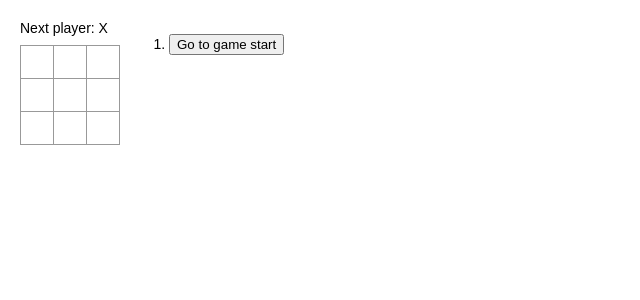
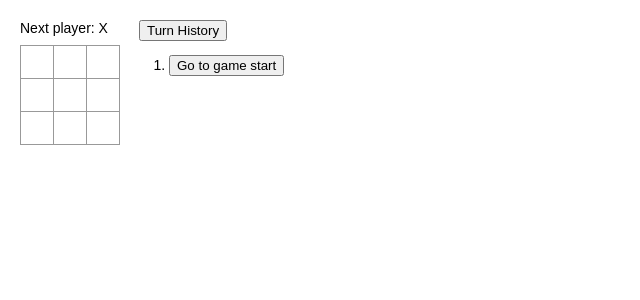
Before and after one commit to pashunt13/tic-tac-toe, a React (Create React App) app: page / in a window 1280 px wide. Shown: the top 300 px of the page, without its empty margins (0-640 px from the left). Built offline with nearby package versions, Linux system fonts and the light colour scheme.

Commit message:
adding turn history list

```diff
--- a/src/App.js
+++ b/src/App.js
@@ -59,6 +59,41 @@ function Board({ xIsNext, squares, onPlay }) {
   );
 }
 
+function Info({ history, currentMove, jumpTo }) {
+  const [isTurned, setIsTurned] = useState(false);
+
+  function turnHistory() {
+    setIsTurned(!isTurned);
+  }
+
+  const moves = history.map((squares, move) => {
+    if (isTurned) {
+      move = history.length - 1 - move;
+    }
+
+    let description;
+    if (currentMove === move && move > 0) {
+      description = "You are at move # " + currentMove;
+    } else if (move > 0) {
+      description = "Go to move #" + move;
+    } else {
+      description = "Go to game start";
+    }
+    return (
+      <li key={move}>
+        <button onClick={() => jumpTo(move)}>{description}</button>
+      </li>
+    );
+  });
+
+  return (
+    <>
+      <button onClick={() => turnHistory()}>Turn History</button>
+      <ol>{moves}</ol>
+    </>
+  );
+}
+
 export default function Game() {
   const [history, setHistory] = useState([Array(9).fill(null)]);
   const [currentMove, setCurrentMove] = useState(0);
@@ -75,29 +110,13 @@ export default function Game() {
     setCurrentMove(nextMove);
   }
 
-  const moves = history.map((squares, move) => {
-    let description;
-    if (currentMove === move && move > 0) {
-      description = "You are at move # " + currentMove;
-    } else if (move > 0) {
-      description = "Go to move #" + move;
-    } else {
-      description = "Go to game start";
-    }
-    return (
-      <li key={move}>
-        <button onClick={() => jumpTo(move)}>{description}</button>
-      </li>
-    );
-  });
-
   return (
     <div className="game">
       <div className="game-board">
         <Board xIsNext={xIsNext} squares={currentSquares} onPlay={handlePlay} />
       </div>
       <div className="game-info">
-        <ol>{moves}</ol>
+        <Info history={history} currentMove={currentMove} jumpTo={jumpTo} />
       </div>
     </div>
   );
```
